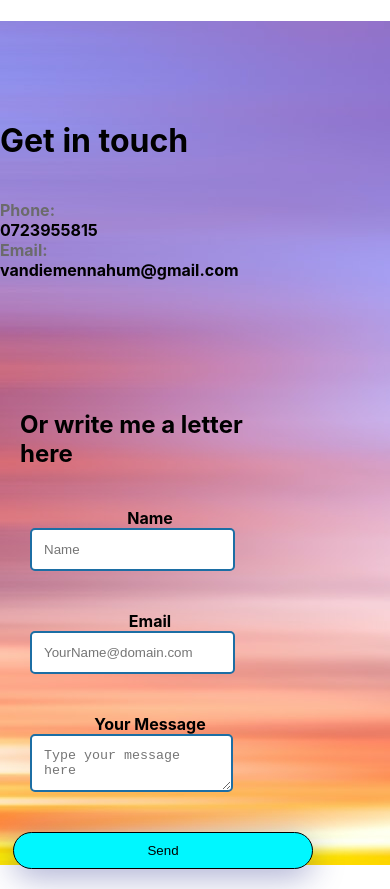
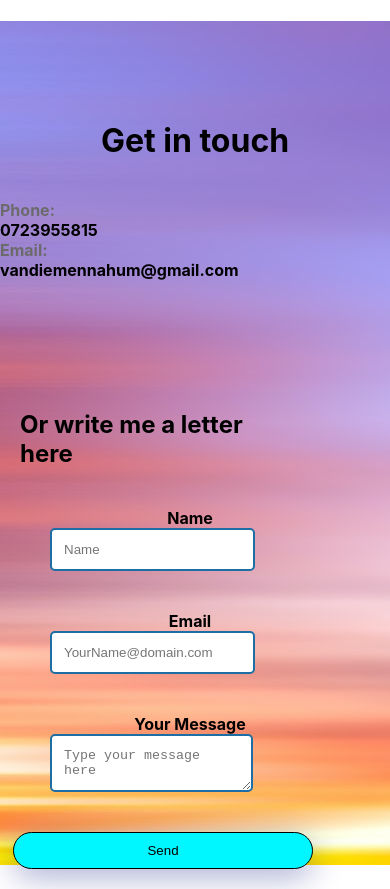
Before and after one commit to Naykayvd/portfolio-project, a plain HTML site: page index.html in a window 390 px wide. Shown: the part 8420-9309 px from the top of the page. Drawn offline with nearby package versions, Linux system fonts and the light colour scheme.

Commit message:
modified

```diff
--- a/phone.css
+++ b/phone.css
@@ -67,4 +67,17 @@
     flex-direction: column;
     width: 100vw;
   }
+
+  #contact-heading {
+    display: flex;
+    justify-content: center;
+  }
+  .contact-label {
+    display: flex;
+    justify-content: center;
+    margin-left: 80px;
+  }
+  .contact-input {
+    margin-left: 50px;
+  }
 }
```
